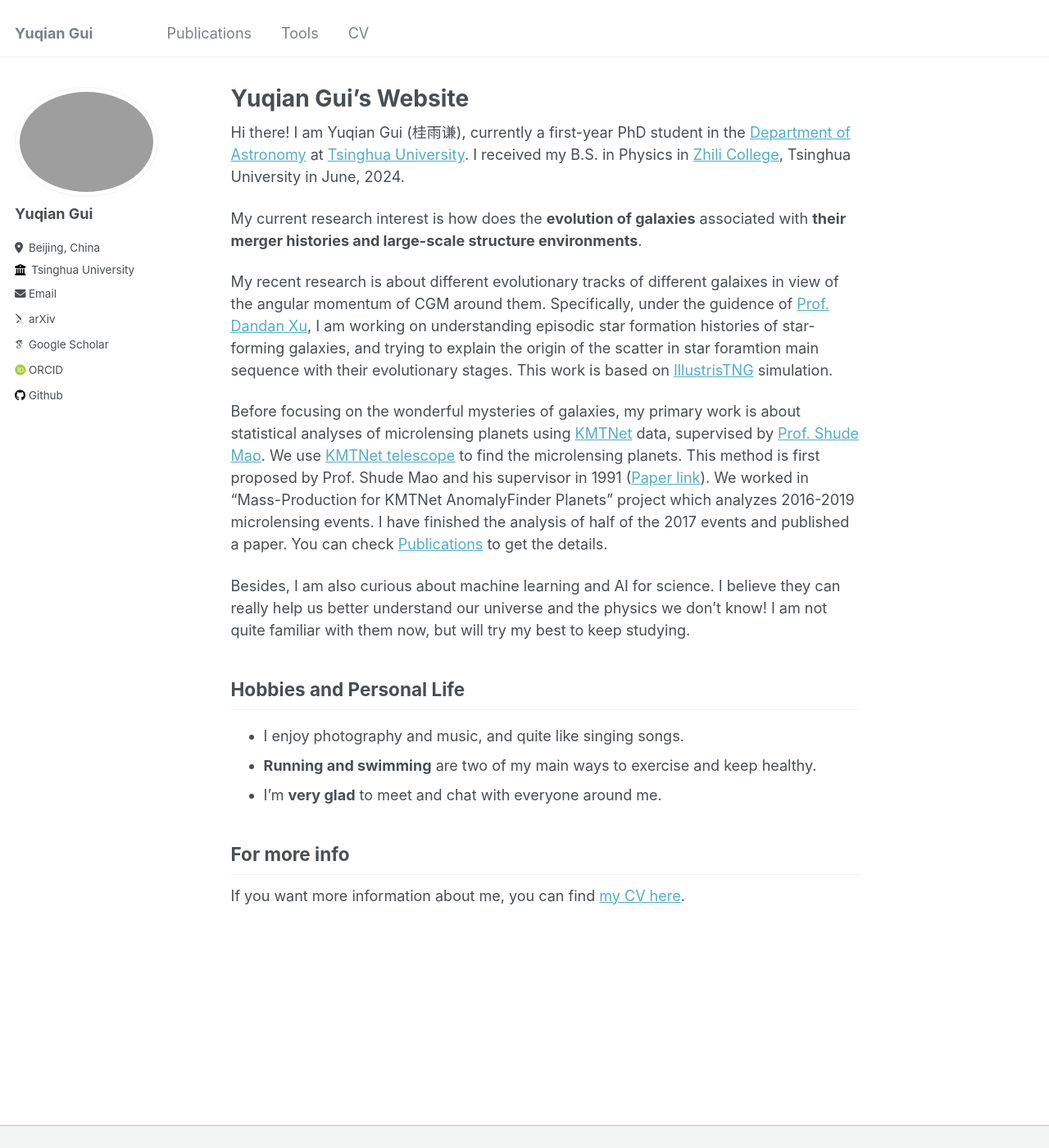
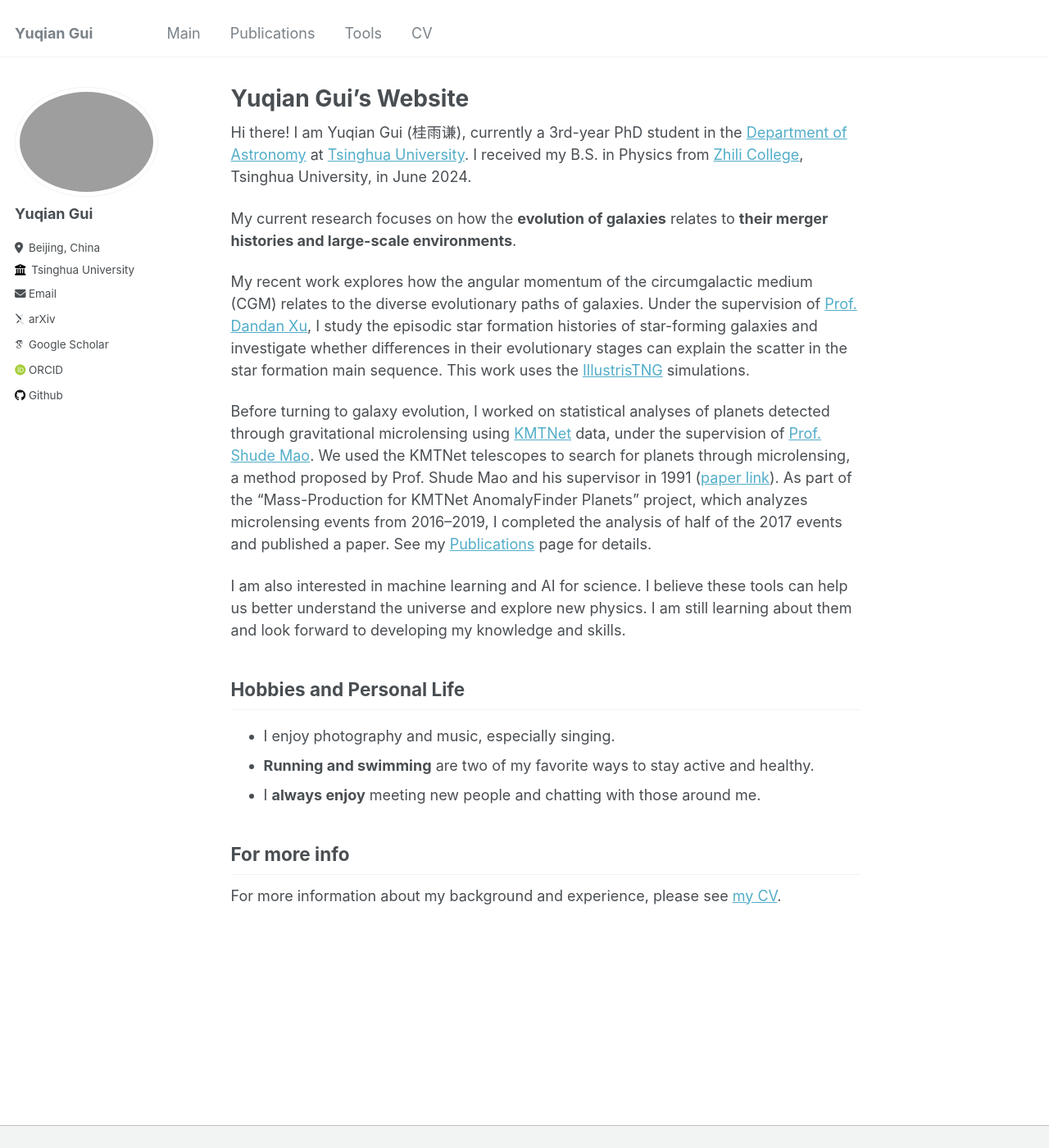
Before and after one commit to yq-gui/yq-gui.github.io, a Jekyll site: the page built from _pages/about.md, in a window 1280 px wide and 1400 px high. Shown: the whole window at 82% size. Built offline with Jekyll 4.4.1, drawn with Linux system fonts in a browser that asks for light colours; some web fonts are replaced.

Commit message:
Polish homepage introduction and add Main navigation

```diff
--- a/_data/navigation.yml
+++ b/_data/navigation.yml
@@ -1,5 +1,8 @@
 # main links links
 main:
+  - title: "Main"
+    url: /
+
   - title: "Publications"
     url: /publications/
 
--- a/_pages/about.md
+++ b/_pages/about.md
@@ -8,23 +8,23 @@ redirect_from:
 ---
 
 
-Hi there! I am Yuqian Gui (桂雨谦), currently a first-year PhD student in the [Department of Astronomy](https://astro.tsinghua.edu.cn) at [Tsinghua University](https://www.tsinghua.edu.cn). I received my B.S. in Physics in [Zhili College](https://www.zlc.tsinghua.edu.cn/), Tsinghua University in June, 2024.
+Hi there! I am Yuqian Gui (桂雨谦), currently a 3rd-year PhD student in the [Department of Astronomy](https://astro.tsinghua.edu.cn) at [Tsinghua University](https://www.tsinghua.edu.cn). I received my B.S. in Physics from [Zhili College](https://www.zlc.tsinghua.edu.cn/), Tsinghua University, in June 2024.
 
-My current research interest is how does the **evolution of galaxies** associated with **their merger histories and large-scale structure environments**.
+My current research focuses on how the **evolution of galaxies** relates to **their merger histories and large-scale environments**.
 
-My recent research is about different evolutionary tracks of different galaixes in view of the angular momentum of CGM around them. Specifically, under the guidence of [Prof. Dandan Xu](http://i.astro.tsinghua.edu.cn/~dxu/), I am working on understanding episodic star formation histories of star-forming galaxies, and trying to explain the origin of the scatter in star foramtion main sequence with their evolutionary stages. This work is based on [IllustrisTNG](https://www.tng-project.org) simulation.
+My recent work explores how the angular momentum of the circumgalactic medium (CGM) relates to the diverse evolutionary paths of galaxies. Under the supervision of [Prof. Dandan Xu](http://i.astro.tsinghua.edu.cn/~dxu/), I study the episodic star formation histories of star-forming galaxies and investigate whether differences in their evolutionary stages can explain the scatter in the star formation main sequence. This work uses the [IllustrisTNG](https://www.tng-project.org) simulations.
 
-Before focusing on the wonderful mysteries of galaxies, my primary work is about statistical analyses of microlensing planets using [KMTNet](https://kmtnet.kasi.re.kr/kmtnet-eng/) data, supervised by [Prof. Shude Mao](http://i.astro.tsinghua.edu.cn/~smao/). We use [KMTNet telescope](https://kmtnet.kasi.re.kr/kmtnet-eng/) to find the microlensing planets. This method is first proposed by Prof. Shude Mao and his supervisor in 1991 ([Paper link](https://ui.adsabs.harvard.edu/abs/1991ApJ...374L..37M/abstract)). We worked in “Mass-Production for KMTNet AnomalyFinder Planets” project which analyzes 2016-2019 microlensing events. I have finished the analysis of half of the 2017 events and published a paper. You can check [Publications](https://yq-gui.github.io/publications/) to get the details.
+Before turning to galaxy evolution, I worked on statistical analyses of planets detected through gravitational microlensing using [KMTNet](https://kmtnet.kasi.re.kr/kmtnet-eng/) data, under the supervision of [Prof. Shude Mao](http://i.astro.tsinghua.edu.cn/~smao/). We used the KMTNet telescopes to search for planets through microlensing, a method proposed by Prof. Shude Mao and his supervisor in 1991 ([paper link](https://ui.adsabs.harvard.edu/abs/1991ApJ...374L..37M/abstract)). As part of the “Mass-Production for KMTNet AnomalyFinder Planets” project, which analyzes microlensing events from 2016–2019, I completed the analysis of half of the 2017 events and published a paper. See my [Publications](https://yq-gui.github.io/publications/) page for details.
 
-Besides, I am also curious about machine learning and AI for science. I believe they can really help us better understand our universe and the physics we don't know! I am not quite familiar with them now, but will try my best to keep studying.
+I am also interested in machine learning and AI for science. I believe these tools can help us better understand the universe and explore new physics. I am still learning about them and look forward to developing my knowledge and skills.
 
 Hobbies and Personal Life
 ------
 <!-- ====== -->
-* I enjoy photography and music, and quite like singing songs.
-* **Running and swimming** are two of my main ways to exercise and keep healthy.
-* I'm **very glad** to meet and chat with everyone around me.
+* I enjoy photography and music, especially singing.
+* **Running and swimming** are two of my favorite ways to stay active and healthy.
+* I **always enjoy** meeting new people and chatting with those around me.
 
 For more info
 ------
-If you want more information about me, you can find [my CV here](/files/Personal_CV_gyq.pdf).
+For more information about my background and experience, please see [my CV](/files/Personal_CV_gyq.pdf).
```
